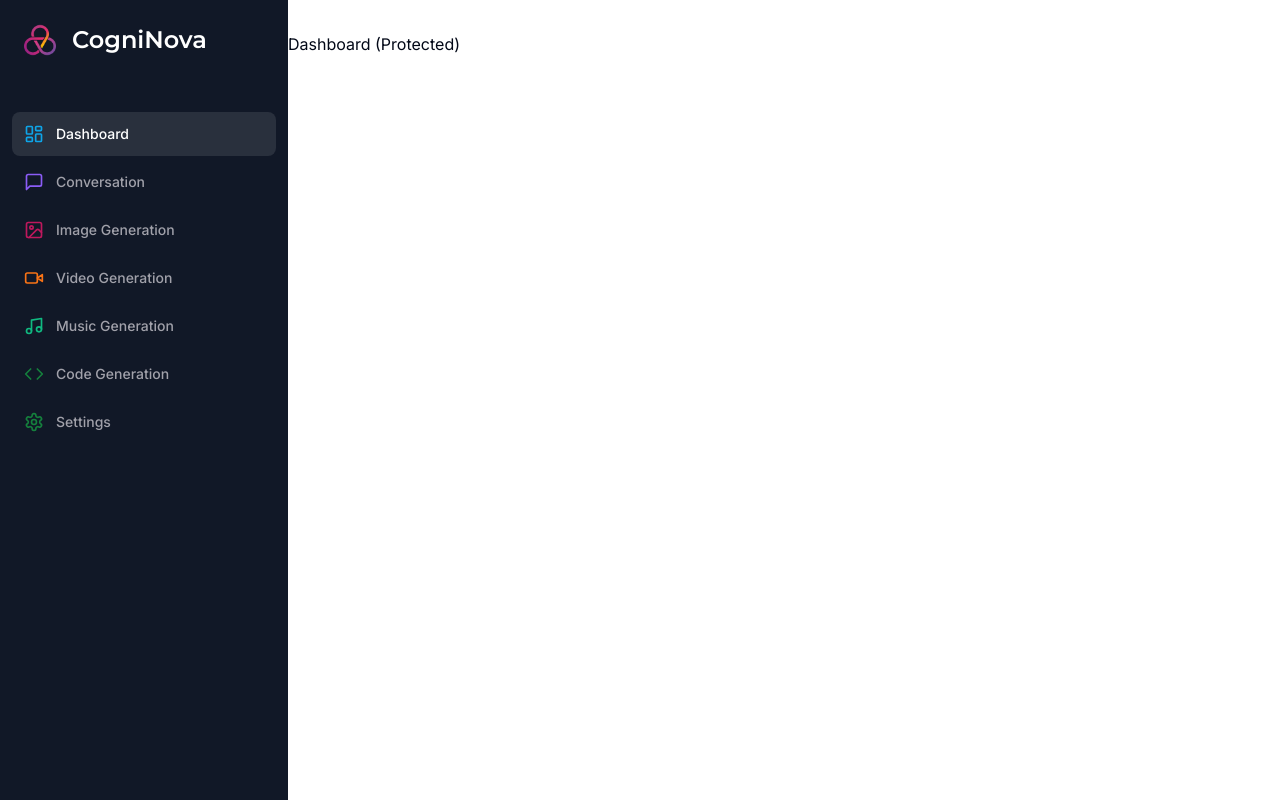
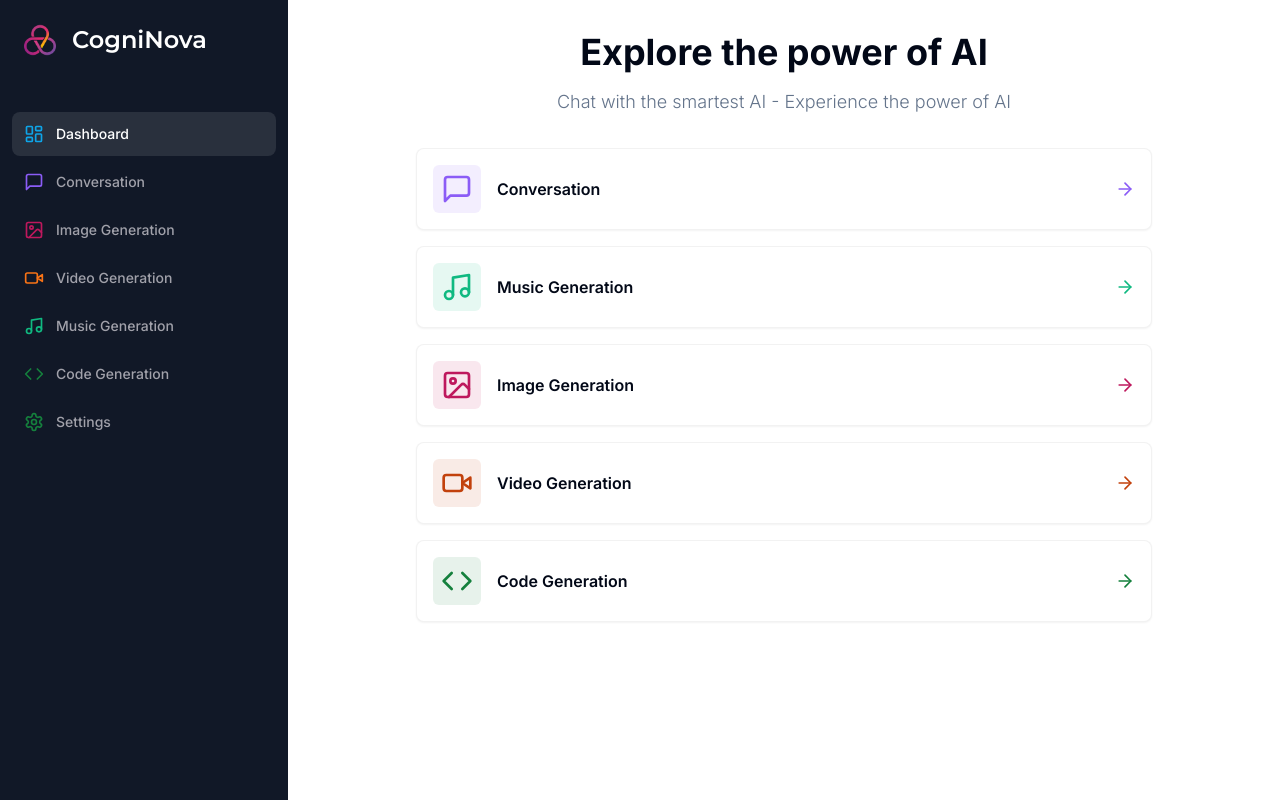
Before and after one commit to The-CodeINN/cogninova, a Next.js app: page /dashboard in a window 1280 px wide. Built offline with nearby package versions, Linux system fonts and the light colour scheme.

Commit message:
Feat: added dashboard

```diff
--- a/app/(dashboard)/(routes)/dashboard/page.tsx
+++ b/app/(dashboard)/(routes)/dashboard/page.tsx
@@ -1,7 +1,89 @@
+"use client";
+
+import { Card } from "@/components/ui/card";
+import { cn } from "@/lib/utils";
+import {
+  ArrowRight,
+  ArrowRightIcon,
+  CodeIcon,
+  ImageIcon,
+  MessageSquare,
+  Music,
+  VideoIcon,
+} from "lucide-react";
+import { useRouter } from "next/navigation";
+
+const tools = [
+  {
+    label: "Conversation",
+    icon: MessageSquare,
+    color: "text-violet-500",
+    bgColor: "bg-violet-500/10",
+    href: "/conversation",
+  },
+  {
+    label: "Music Generation",
+    icon: Music,
+    color: "text-emerald-500",
+    bgColor: "bg-emerald-500/10",
+    href: "/music",
+  },
+  {
+    label: "Image Generation",
+    icon: ImageIcon,
+    color: "text-pink-700",
+    bgColor: "bg-pink-700/10",
+    href: "/image",
+  },
+  {
+    label: "Video Generation",
+    icon: VideoIcon,
+    color: "text-orange-700",
+    bgColor: "bg-orange-700/10",
+    href: "/video",
+  },
+  {
+    label: "Code Generation",
+    icon: CodeIcon,
+    color: "text-green-700",
+    bgColor: "bg-green-700/10",
+    href: "/code",
+  },
+];
+
 const DashBoardPage = () => {
-  return (<div className="">
-    <p>Dashboard (Protected)</p>
-    </div>);
-}
+  const router = useRouter();
+
+  return (
+    <div className=''>
+      <div className='mb-8 space-y-4'>
+        <h2 className='text-2xl md:text-4xl font-bold text-center'>
+          Explore the power of AI
+        </h2>
+        <p className='text-muted-foreground font-light text-sm md:text-lg text-center'>
+          Chat with the smartest AI - Experience the power of AI
+        </p>
+      </div>
+
+      <div className='px-4 md:px-20 lg:px-32 space-y-4'>
+        {tools.map((tool) => (
+          <Card
+            onClick={() => router.push(tool.href)}
+            key={tool.href}
+            className='p-4 border-black/5 flex items-center justify-between hover:shadow-md transition cursor-pointer'
+          >
+            <div className='flex items-center gap-x-4'>
+              <div className={cn(tool.bgColor, "p-2 w-fit rounded-md")}>
+                <tool.icon className={cn(tool.color, "w-8 h-8")} />
+              </div>
+              <div className='font-semibold'>{tool.label}</div>
+            </div>
+            <ArrowRightIcon className={cn(tool.color, "w-5 h-5 text-base")} />
+          </Card>
+        ))}
+      </div>
+    </div>
+  );
+};
 
 export default DashBoardPage;
--- /dev/null
+++ b/components/ui/card.tsx
@@ -0,0 +1,79 @@
+import * as React from "react"
+
+import { cn } from "@/lib/utils"
+
+const Card = React.forwardRef<
+  HTMLDivElement,
+  React.HTMLAttributes<HTMLDivElement>
+>(({ className, ...props }, ref) => (
+  <div
+    ref={ref}
+    className={cn(
+      "rounded-lg border bg-card text-card-foreground shadow-sm",
+      className
+    )}
+    {...props}
+  />
+))
+Card.displayName = "Card"
+
+const CardHeader = React.forwardRef<
+  HTMLDivElement,
+  React.HTMLAttributes<HTMLDivElement>
+>(({ className, ...props }, ref) => (
+  <div
+    ref={ref}
+    className={cn("flex flex-col space-y-1.5 p-6", className)}
+    {...props}
+  />
+))
+CardHeader.displayName = "CardHeader"
+
+const CardTitle = React.forwardRef<
+  HTMLParagraphElement,
+  React.HTMLAttributes<HTMLHeadingElement>
+>(({ className, ...props }, ref) => (
+  <h3
+    ref={ref}
+    className={cn(
+      "text-2xl font-semibold leading-none tracking-tight",
+      className
+    )}
+    {...props}
+  />
+))
+CardTitle.displayName = "CardTitle"
+
+const CardDescription = React.forwardRef<
+  HTMLParagraphElement,
+  React.HTMLAttributes<HTMLParagraphElement>
+>(({ className, ...props }, ref) => (
+  <p
+    ref={ref}
+    className={cn("text-sm text-muted-foreground", className)}
+    {...props}
+  />
+))
+CardDescription.displayName = "CardDescription"
+
+const CardContent = React.forwardRef<
+  HTMLDivElement,
+  React.HTMLAttributes<HTMLDivElement>
+>(({ className, ...props }, ref) => (
+  <div ref={ref} className={cn("p-6 pt-0", className)} {...props} />
+))
+CardContent.displayName = "CardContent"
+
+const CardFooter = React.forwardRef<
+  HTMLDivElement,
+  React.HTMLAttributes<HTMLDivElement>
+>(({ className, ...props }, ref) => (
+  <div
+    ref={ref}
+    className={cn(" flex items-center p-6 pt-0", className)}
+    {...props}
+  />
+))
+CardFooter.displayName = "CardFooter"
+
+export { Card, CardHeader, CardFooter, CardTitle, CardDescription, CardContent }
```
